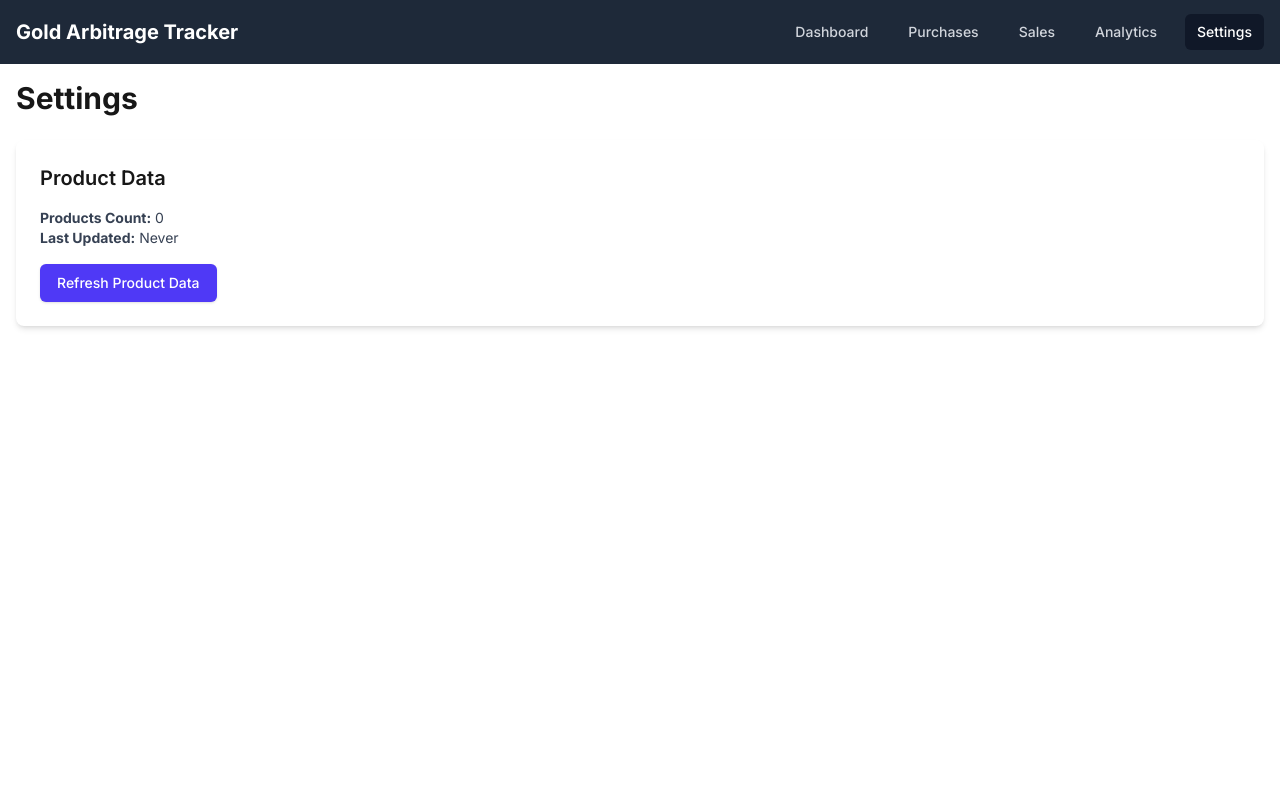
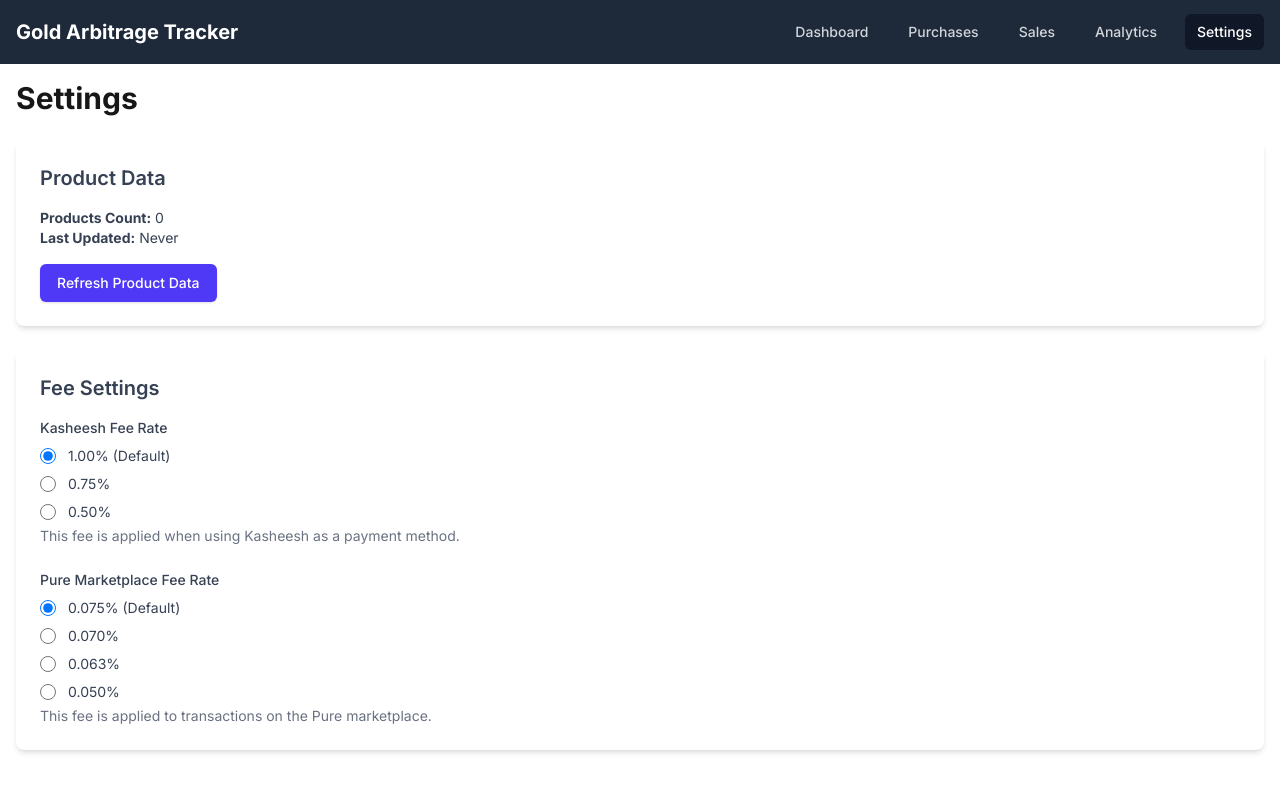
Before and after one commit to Williej926/CostcoArbitrageTracker, a Next.js app in the folder inventory-tracker/: page /settings in a window 1280 px wide. Shown: the top 792 px of the page. Built offline with nearby package versions, Linux system fonts and the light colour scheme.

Commit message:
added settings page, added product selection

```diff
--- a/inventory-tracker/src/app/purchases/page.tsx
+++ b/inventory-tracker/src/app/purchases/page.tsx
@@ -5,12 +5,13 @@ import { useState, useEffect } from "react";
 import { v4 as uuidv4 } from "uuid";
 import { Purchase, GoldUnit, Currency } from "@/types";
 import ProductSelector from "@/components/ProductSelector";
-import { getProducts } from "@/hooks/getProducts";
+import { getProducts } from "@/utils/productStorage";
+import { getFeeSettings } from '@/utils/feeSettings';
 
 export default function PurchasesPage() {
   const [calculatedPrice, setCalculatedPrice] = useState<number | null>(null);
   const [purchases, setPurchases] = useState<Purchase[]>([]);
-  const { products, loading, error } = getProducts();
+  const [products, setProducts] = useState([]);
 
   const [formData, setFormData] = useState({
     date: new Date().toISOString().split("T")[0],
@@ -50,6 +51,7 @@ export default function PurchasesPage() {
 
   // Load purchases from localStorage on component mount
   useEffect(() => {
+    setProducts(getProducts());
     const savedPurchases = localStorage.getItem('goldPurchases');
     if (savedPurchases) {
       const parsedPurchases = JSON.parse(savedPurchases);
@@ -144,10 +146,10 @@ export default function PurchasesPage() {
 
     // Apply Kasheesh fee if used
     if (formData.usedKasheesh) {
-      const kasheeshRate = 0.02;
-      const kasheeshAmount = basePrice * kasheeshRate;
-      effectivePrice += kasheeshAmount;
-      discountDetails.push(`Kasheesh: 2% fee (+$${kasheeshAmount.toFixed(2)})`);
+        const { kasheeshFee } = getFeeSettings();
+        const kasheeshAmount = basePrice * kasheeshFee;
+        effectivePrice += kasheeshAmount;
+        discountDetails.push(`Kasheesh: ${(kasheeshFee * 100).toFixed(2)}% fee (+$${kasheeshAmount.toFixed(2)})`);
     }
 
     // Apply executive membership discount
@@ -391,7 +393,7 @@ export default function PurchasesPage() {
                 name="quantity"
                 value={formData.quantity}
                 onChange={handleChange}
-                min="0.001"
+                min="1"
                 step="1"
                 placeholder="1"
                 className="form-input"
@@ -727,7 +729,7 @@ export default function PurchasesPage() {
                       htmlFor="usedKasheesh"
                       className="font-medium text-gray-700"
                     >
-                      Kasheesh (2% fee)
+                      Kasheesh
                     </label>
                     <p className="text-gray-500">Applied Kasheesh processing fee</p>
                   </div>
--- a/inventory-tracker/src/app/settings/page.tsx
+++ b/inventory-tracker/src/app/settings/page.tsx
@@ -5,16 +5,55 @@ import { useState, useEffect } from 'react';
 import { getProducts, getLastFetched, fetchAndSaveProducts } from '@/utils/productStorage';
 import { PureProduct } from '@/types';
 
+// Define fee settings interface
+interface FeeSettings {
+  kasheeshFee: number;
+  pureFee: number;
+}
+
+// Fee preset options
+const KASHEESH_FEE_OPTIONS = [
+  { label: '1.00% (Default)', value: 0.01 },
+  { label: '0.75%', value: 0.0075 },
+  { label: '0.50%', value: 0.005 }
+];
+
+const PURE_FEE_OPTIONS = [
+  { label: '0.075% (Default)', value: 0.00075 },
+  { label: '0.070%', value: 0.0007 },
+  { label: '0.063%', value: 0.00063 },
+  { label: '0.050%', value: 0.0005 }
+];
+
+// Local storage keys
+const FEE_SETTINGS_KEY = 'goldArbitrage_feeSettings';
+
 export default function SettingsPage() {
   const [products, setProducts] = useState<PureProduct[]>([]);
   const [lastFetched, setLastFetched] = useState<string | null>(null);
   const [loading, setLoading] = useState(false);
   const [error, setError] = useState<string | null>(null);
 
+  // Fee settings state
+  const [feeSettings, setFeeSettings] = useState<FeeSettings>({
+    kasheeshFee: 0.01, // Default 1%
+    pureFee: 0.00075   // Default 0.075%
+  });
+
   // Load initial data
   useEffect(() => {
     setProducts(getProducts());
     setLastFetched(getLastFetched());
+
+    // Load fee settings from localStorage
+    const storedFeeSettings = localStorage.getItem(FEE_SETTINGS_KEY);
+    if (storedFeeSettings) {
+      try {
+        setFeeSettings(JSON.parse(storedFeeSettings));
+      } catch (err) {
+        console.error('Error parsing fee settings:', err);
+      }
+    }
   }, []);
 
   const handleRefresh = async () => {
@@ -29,12 +68,20 @@ export default function SettingsPage() {
     setLoading(false);
   };
 
+  // Handle fee setting changes
+  const handleFeeChange = (fee: 'kasheeshFee' | 'pureFee', value: number) => {
+    const newSettings = { ...feeSettings, [fee]: value };
+    setFeeSettings(newSettings);
+    localStorage.setItem(FEE_SETTINGS_KEY, JSON.stringify(newSettings));
+  };
+
   return (
     <div className="space-y-6">
       <h1 className="text-3xl font-bold">Settings</h1>
 
+      {/* Product Data Section */}
       <div className="bg-white p-6 rounded-lg shadow-md">
-        <h2 className="text-xl font-semibold mb-4">Product Data</h2>
+        <h2 className="text-xl font-semibold mb-4 text-gray-700">Product Data</h2>
 
         <div className="mb-4">
           <p className="text-sm text-gray-700">
@@ -57,6 +104,65 @@ export default function SettingsPage() {
           <p className="mt-2 text-sm text-red-600">Error: {error}</p>
         )}
       </div>
+
+      {/* Fee Settings Section */}
+      <div className="bg-white p-6 rounded-lg shadow-md">
+        <h2 className="text-xl font-semibold mb-4 text-gray-700">Fee Settings</h2>
+
+        {/* Kasheesh Fee */}
+        <div className="mb-6">
+          <label className="block text-sm font-medium text-gray-700 mb-2">
+            Kasheesh Fee Rate
+          </label>
+          <div className="space-y-2">
+            {KASHEESH_FEE_OPTIONS.map(option => (
+              <div className="flex items-center" key={option.value.toString()}>
+                <input
+                  id={`kasheesh-${option.value}`}
+                  name="kasheeshFee"
+                  type="radio"
+                  checked={feeSettings.kasheeshFee === option.value}
+                  onChange={() => handleFeeChange('kasheeshFee', option.value)}
+                  className="h-4 w-4 text-indigo-600 border-gray-300 focus:ring-indigo-500"
+                />
+                <label htmlFor={`kasheesh-${option.value}`} className="ml-3 text-sm text-gray-700">
+                  {option.label}
+                </label>
+              </div>
+            ))}
+          </div>
+          <p className="mt-1 text-sm text-gray-500">
+            This fee is applied when using Kasheesh as a payment method.
+          </p>
+        </div>
+
+        {/* Pure Marketplace Fee */}
+        <div>
+          <label className="block text-sm font-medium text-gray-700 mb-2">
+            Pure Marketplace Fee Rate
+          </label>
+          <div className="space-y-2">
+            {PURE_FEE_OPTIONS.map(option => (
+              <div className="flex items-center" key={option.value.toString()}>
+                <input
+                  id={`pure-${option.value}`}
+                  name="pureFee"
+                  type="radio"
+                  checked={feeSettings.pureFee === option.value}
+                  onChange={() => handleFeeChange('pureFee', option.value)}
+                  className="h-4 w-4 text-indigo-600 border-gray-300 focus:ring-indigo-500"
+                />
+                <label htmlFor={`pure-${option.value}`} className="ml-3 text-sm text-gray-700">
+                  {option.label}
+                </label>
+              </div>
+            ))}
+          </div>
+          <p className="mt-1 text-sm text-gray-500">
+            This fee is applied to transactions on the Pure marketplace.
+          </p>
+        </div>
+      </div>
     </div>
   );
 }
--- a/inventory-tracker/src/hooks/getProducts.ts
+++ /dev/null
@@ -1,48 +0,0 @@
-// src/hooks/getProducts.ts
-import { useState, useEffect } from 'react';
-import { PureProduct } from '@/types';
-
-export function getProducts() {
-  const [products, setProducts] = useState<PureProduct[]>([]);
-  const [loading, setLoading] = useState(true);
-  const [error, setError] = useState<string | null>(null);
-
-  useEffect(() => {
-    const fetchProducts = async () => {
-      try {
-        setLoading(true);
-        const response = await fetch('/api/pure-products');
-
-        if (!response.ok) {
-          throw new Error('Failed to fetch products');
-        }
-
-        const data = await response.json();
-
-        // Transform the API data into your simplified PureProduct structure
-        const pureProducts: PureProduct[] = data.map((item: any) => ({
-          id: item.id,
-          name: item.title
-        }));
-
-        // Add custom option
-        pureProducts.push({
-          id: 'custom',
-          name: 'Custom Amount'
-        });
-
-        setProducts(pureProducts);
-        setError(null);
-      } catch (err: any) {
-        setError(err.message || 'Error fetching products');
-        console.error('Error fetching products:', err);
-      } finally {
-        setLoading(false);
-      }
-    };
-
-    fetchProducts();
-  }, []);
-
-  return { products, loading, error };
-}
--- a/inventory-tracker/src/types/index.ts
+++ b/inventory-tracker/src/types/index.ts
@@ -72,4 +72,5 @@ export interface UserSettings {
 export interface PureProduct {
     id: string;
     name: string;
+    weight: string;
   }
--- /dev/null
+++ b/inventory-tracker/src/utils/feeSettings.ts
@@ -0,0 +1,26 @@
+// src/utils/feeSettings.ts
+export interface FeeSettings {
+    kasheeshFee: number;
+    pureFee: number;
+  }
+
+  const DEFAULT_SETTINGS: FeeSettings = {
+    kasheeshFee: 0.01,    // Default 1%
+    pureFee: 0.00075      // Default 0.075%
+  };
+
+  const FEE_SETTINGS_KEY = 'goldArbitrage_feeSettings';
+
+  export const getFeeSettings = (): FeeSettings => {
+    if (typeof window === 'undefined') return DEFAULT_SETTINGS;
+
+    const storedSettings = localStorage.getItem(FEE_SETTINGS_KEY);
+    if (!storedSettings) return DEFAULT_SETTINGS;
+
+    try {
+      return JSON.parse(storedSettings);
+    } catch (err) {
+      console.error('Error parsing fee settings:', err);
+      return DEFAULT_SETTINGS;
+    }
+  };
```
